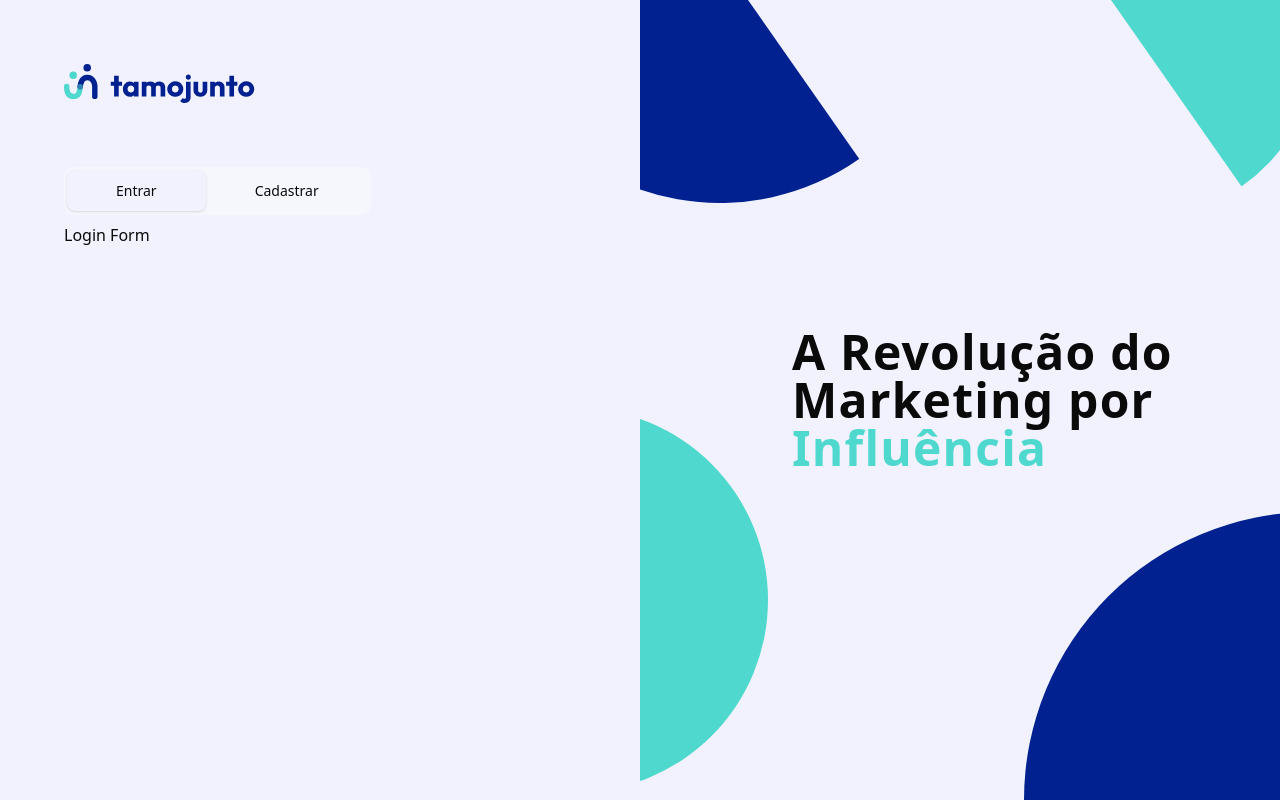
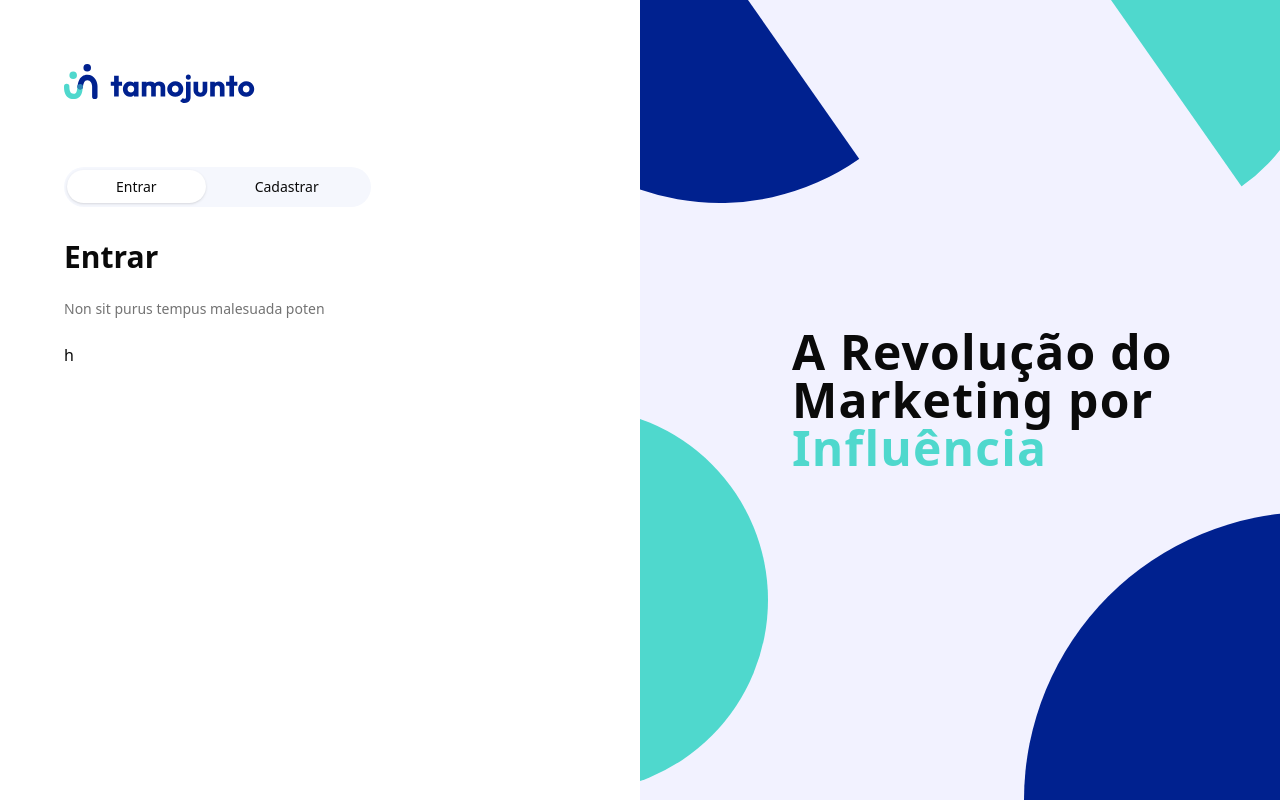
Before and after one commit to johnsmera/nextauth-shadcn, a Next.js app: page / in a window 1280 px wide. Built offline with nearby package versions, Linux system fonts and the light colour scheme.

Commit message:
feat: componentize tab component

```diff
--- a/src/app/page.tsx
+++ b/src/app/page.tsx
@@ -1,24 +1,17 @@
-import { LoginForm } from "@/components/features/auth/login-form";
+import { LoginAside } from "@/components/features/auth/login-aside";
+import { LoginNavigation } from "@/components/features/auth/login-navigation";
 import { Logo } from "@/components/shared/logo";
-import { Tabs, TabsContent, TabsList, TabsTrigger } from "@/components/ui/tabs";
 
 export default function Home() {
 	return (
 		<div className="grid grid-cols-[1fr_1fr] h-screen w-screen">
-			<div className="flex p-16 flex-col gap-16">
+			<div className="flex p-16 flex-col gap-16 bg-white">
 				<Logo />
 
-				<Tabs defaultValue="account" className="w-[400px]">
-					<TabsList>
-						<TabsTrigger value="account">Entrar</TabsTrigger>
-						<TabsTrigger value="password">Cadastrar</TabsTrigger>
-					</TabsList>
-					<TabsContent value="account">Login Form</TabsContent>
-					<TabsContent value="password">Signin form</TabsContent>
-				</Tabs>
+				<LoginNavigation />
 			</div>
 
-			<LoginForm />
+			<LoginAside />
 		</div>
 	);
 }
--- /dev/null
+++ b/src/components/features/auth/login-aside.tsx
@@ -0,0 +1,14 @@
+import { LoginBackground } from "./login-background";
+
+export function LoginAside() {
+	return (
+		<div className="relative flex items-center justify-center">
+			<LoginBackground />
+
+			<h1 className="absolute text-5xl font-extrabold text-left max-w-[400px] tracking-wide ml-16">
+				A Revolução do Marketing por{" "}
+				<span className="text-secondary">Influência</span>
+			</h1>
+		</div>
+	);
+}
--- a/src/components/features/auth/login-form.tsx
+++ b/src/components/features/auth/login-form.tsx
@@ -1,14 +1,13 @@
-import { LoginBackground } from "./login-background";
-
 export function LoginForm() {
 	return (
-		<div className="relative flex items-center justify-center">
-			<LoginBackground />
+		<div className="flex flex-col mt-6 gap-6">
+			<h2 className="text-3xl font-extrabold">Entrar</h2>
 
-			<h1 className="absolute text-5xl font-bold text-left max-w-[400px] tracking-wide ml-16">
-				A Revolução do Marketing por{" "}
-				<span className="text-secondary">Influência</span>
-			</h1>
+			<h4 className="text-sm text-muted-foreground font-medium">
+				Non sit purus tempus malesuada poten
+			</h4>
+
+			<div>h</div>
 		</div>
 	);
 }
--- /dev/null
+++ b/src/components/features/auth/login-navigation.tsx
@@ -0,0 +1,30 @@
+"use client";
+
+import { useState } from "react";
+import { Tabs, TabsContent, TabsList, TabsTrigger } from "@/components/ui/tabs";
+import { LoginForm } from "./login-form";
+
+export function LoginNavigation() {
+	const [activeTab, setActiveTab] = useState("signin");
+
+	const renderSigninContent = () => {
+		return <LoginForm />;
+	};
+
+	return (
+		<div>
+			<Tabs
+				value={activeTab}
+				onValueChange={setActiveTab}
+				className="w-[400px]"
+			>
+				<TabsList>
+					<TabsTrigger value="signin">Entrar</TabsTrigger>
+					<TabsTrigger value="signup">Cadastrar</TabsTrigger>
+				</TabsList>
+				<TabsContent value="signin">{renderSigninContent()}</TabsContent>
+				<TabsContent value="signup">Signin form</TabsContent>
+			</Tabs>
+		</div>
+	);
+}
--- a/src/components/ui/tabs.tsx
+++ b/src/components/ui/tabs.tsx
@@ -12,7 +12,7 @@ function Tabs({
 	return (
 		<TabsPrimitive.Root
 			data-slot="tabs"
-			className={cn("flex flex-col gap-2", className)}
+			className={cn("flex flex-col gap-2 rounded-full", className)}
 			{...props}
 		/>
 	);
@@ -26,7 +26,7 @@ function TabsList({
 		<TabsPrimitive.List
 			data-slot="tabs-list"
 			className={cn(
-				"bg-muted text-muted-foreground inline-fle w-fit items-center justify-center rounded-lg p-[3px] h-12 bg-primary-foreground",
+				"bg-muted text-muted-foreground inline-fle w-fit items-center justify-center rounded-full p-[3px] h-10 bg-primary-foreground",
 				className,
 			)}
 			{...props}
@@ -42,7 +42,7 @@ function TabsTrigger({
 		<TabsPrimitive.Trigger
 			data-slot="tabs-trigger"
 			className={cn(
-				"data-[state=active]:bg-background dark:data-[state=active]:text-foreground focus-visible:border-ring focus-visible:ring-ring/50 focus-visible:outline-ring dark:data-[state=active]:border-input dark:data-[state=active]:bg-input/30 text-foreground dark:text-muted-foreground inline-flex h-[calc(100%-1px)] flex-1 items-center justify-center gap-1.5 rounded-md border border-transparent px-2 py-1 text-sm font-medium whitespace-nowrap transition-[color,box-shadow] focus-visible:ring-[3px] focus-visible:outline-1 disabled:pointer-events-none disabled:opacity-50 data-[state=active]:shadow-sm [&_svg]:pointer-events-none [&_svg]:shrink-0 [&_svg:not([class*='size-'])]:size-4 px-12",
+				"data-[state=active]:bg-white dark:data-[state=active]:text-foreground focus-visible:border-ring focus-visible:ring-ring/50 focus-visible:outline-ring dark:data-[state=active]:border-input dark:data-[state=active]:bg-input/30 text-foreground dark:text-muted-foreground inline-flex h-[calc(100%-1px)] flex-1 items-center justify-center gap-1.5 rounded-full border border-transparent px-2 py-1 text-sm font-medium whitespace-nowrap transition-[color,box-shadow] focus-visible:ring-[3px] focus-visible:outline-1 disabled:pointer-events-none disabled:opacity-50 data-[state=active]:shadow-sm [&_svg]:pointer-events-none [&_svg]:shrink-0 [&_svg:not([class*='size-'])]:size-4 px-12",
 				className,
 			)}
 			{...props}
```
